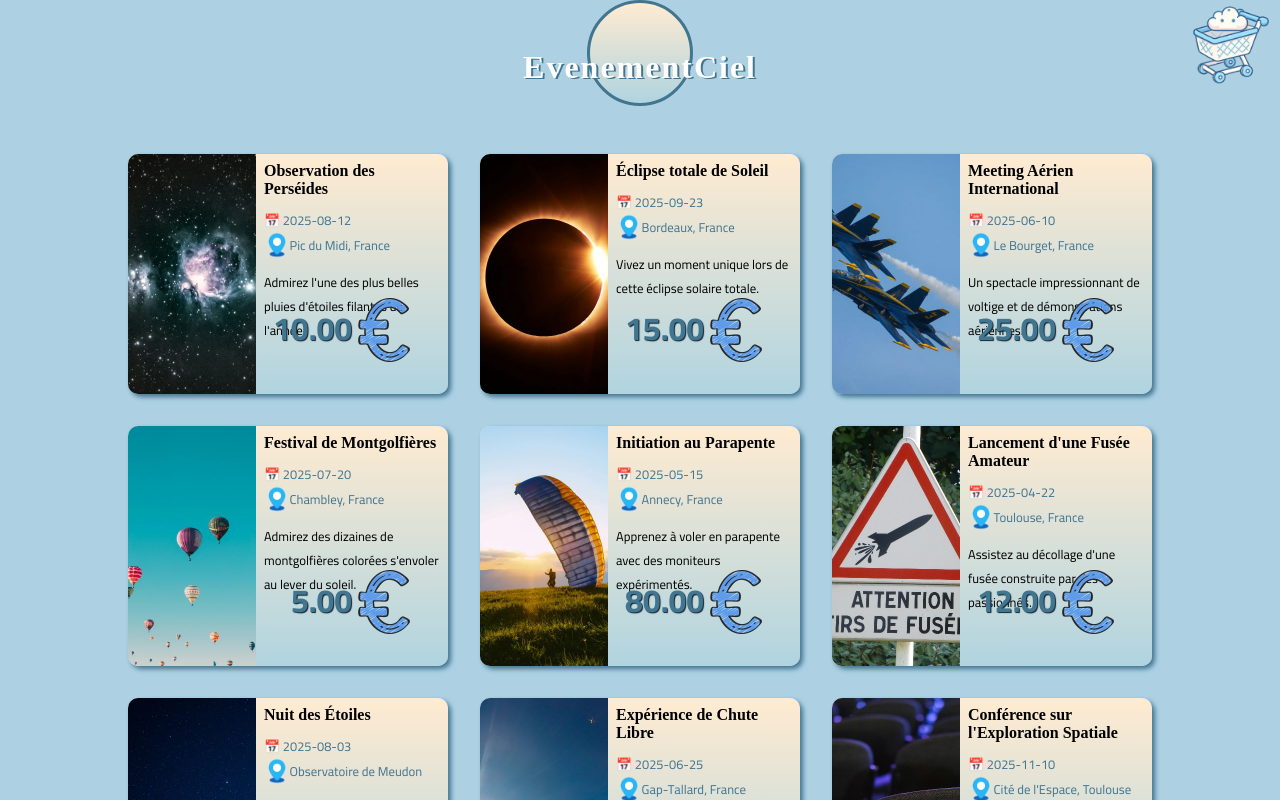
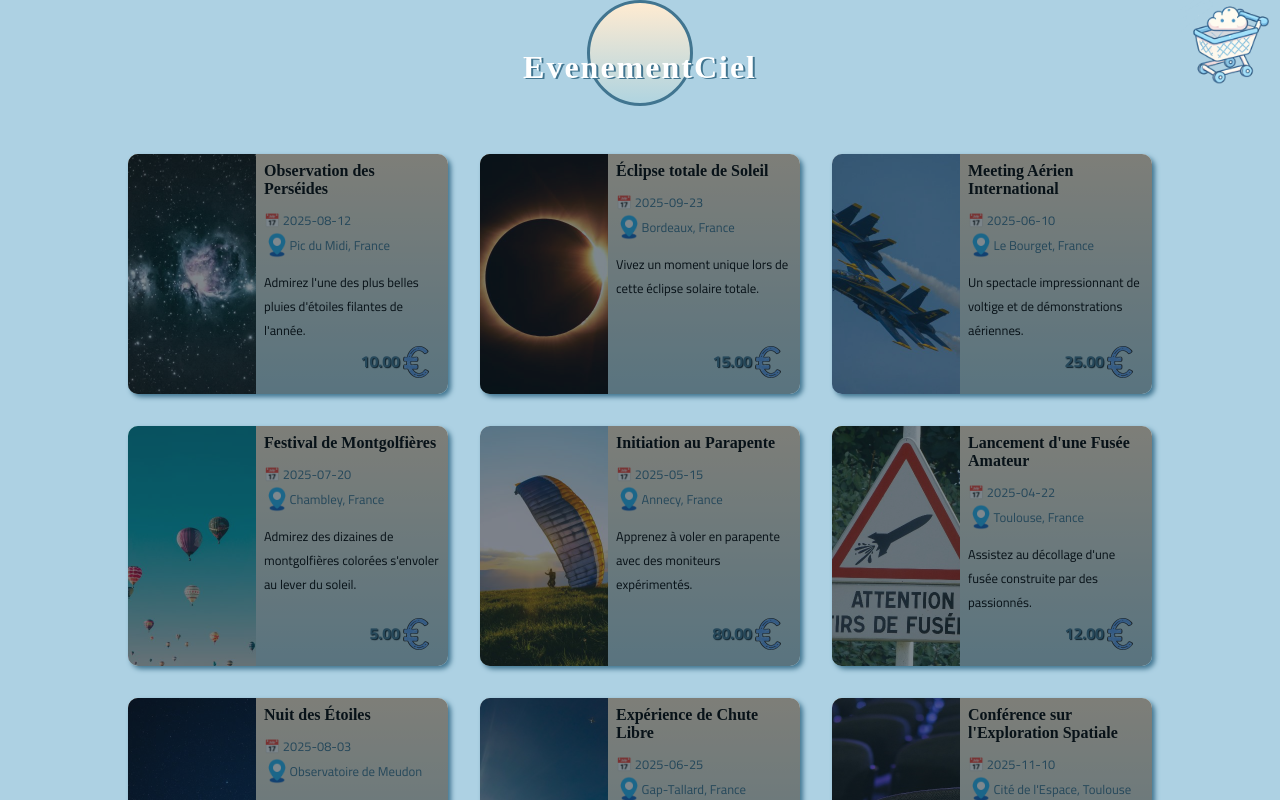
Before and after one commit to Paum2tair/projetJSM2, a React (Vite) app in the folder EvenemenCiel/: page / in a window 1280 px wide. Shown: the top 800 px of the page. Built offline with nearby package versions, Linux system fonts and the light colour scheme; a web font is replaced by a local one.

Commit message:
✨ pour provain ✨

```diff
--- a/EvenemenCiel/src/assets/css/accueil.css
+++ b/EvenemenCiel/src/assets/css/accueil.css
@@ -5,6 +5,7 @@
     --couleur_deg_2:#B0D4E0;
     --couleur_bdr:#417590;
     --couleur_bdr2:#0f232e;
+    --couleur_hidden:#0f232e89;
     --couleur_text_blanc: white;
 
 }
@@ -100,6 +101,7 @@ body {
     box-shadow:3px 3px 5px var(--couleur_bdr);
     margin: 1em;
     display: flex;
+    position: relative;
 }
 
 .event-card:hover {
@@ -142,7 +144,6 @@ body {
 }
 .event-price {
     position: absolute;
-    font-size: 2em;
     font-weight: bold;
     bottom: 1em;
     right: 1em;
@@ -151,6 +152,13 @@ body {
     text-shadow:var(--couleur_bdr2) 1px 1px 1px ;
 
 }
+
+.plusplace.hidden{
+ position: absolute;
+ width: 100%;
+ height: 100%;
+ background-color: var(--couleur_hidden);
+}
 /*
 .error {
     color: red;
--- a/EvenemenCiel/src/pages/Accueil.tsx
+++ b/EvenemenCiel/src/pages/Accueil.tsx
@@ -64,6 +64,7 @@ const Accueil: React.FC = () => {
                         <p className='event-description'>{event.description}</p>
                         <div className="event-price">{event.price.toFixed(2)}<img src="/euro.png"></img></div>
                     </div>
+                    <div className="plusplace hidden"></div>
                 </div>
             ))}
             </div>
```
